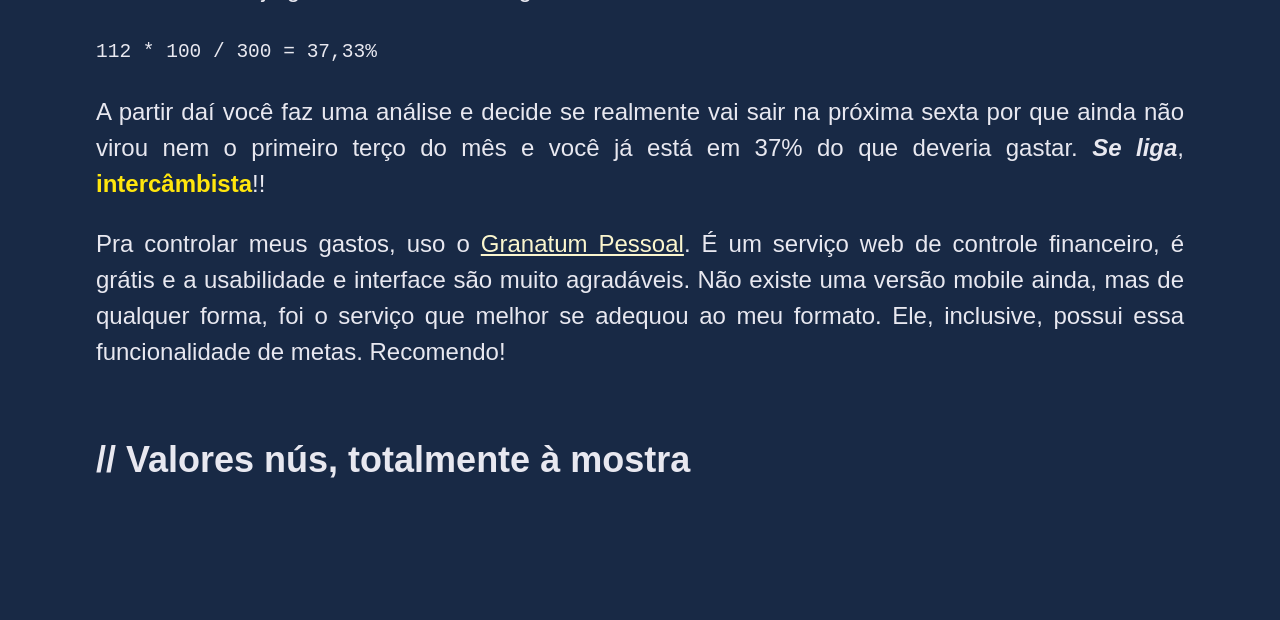
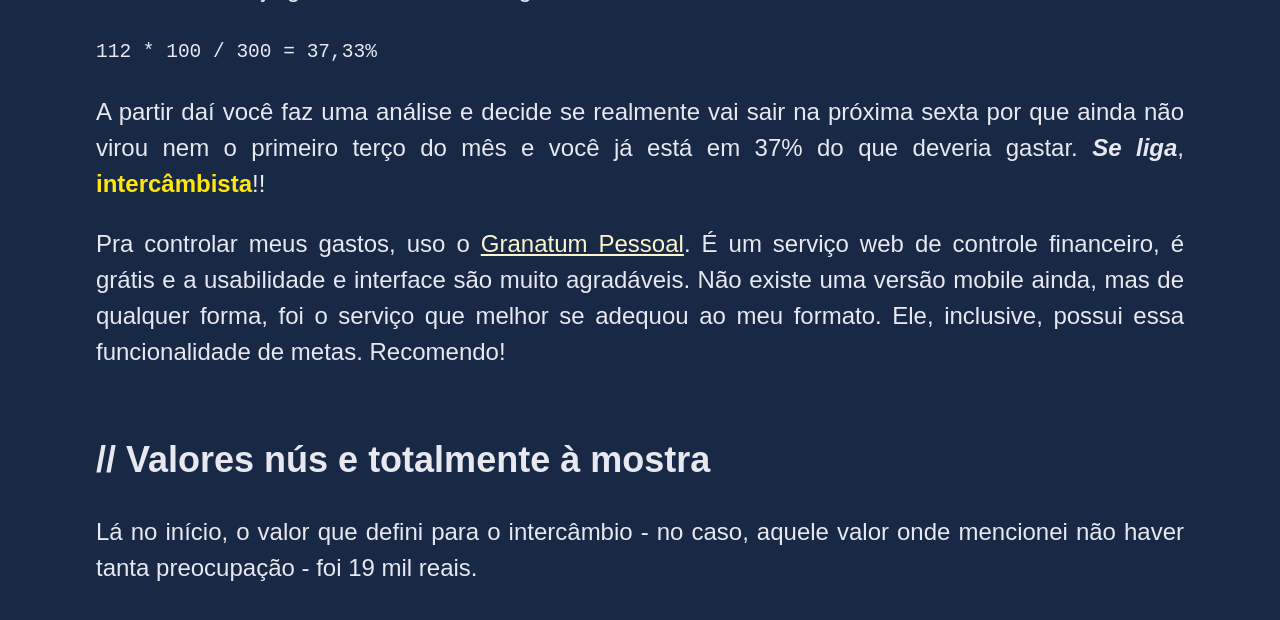
Before and after one commit to armobstatsthur/blog, a Jekyll site: the page built from _posts/2013-10-11-o-que-todo-intercambista-quer-saber-mas-quase-nenhum-quer-dizer.md, in a window 1280 px wide and 900 px high, scrolled down 2992 px. Shown: the top 620 px of the window. Built offline with Jekyll 4.4.1, drawn with Linux system fonts in a browser that asks for light colours.

Commit message:
++custos post

```diff
--- a/_posts/2013-10-11-o-que-todo-intercambista-quer-saber-mas-quase-nenhum-quer-dizer.md
+++ b/_posts/2013-10-11-o-que-todo-intercambista-quer-saber-mas-quase-nenhum-quer-dizer.md
@@ -44,4 +44,6 @@ A partir daí você faz uma análise e decide se realmente vai sair na próxima
 
 Pra controlar meus gastos, uso o <a href="http://www.granatum.com.br/pessoal/" target="_blank">Granatum Pessoal</a>. É um serviço web de controle financeiro, é grátis e a usabilidade e interface são muito agradáveis. Não existe uma versão mobile ainda, mas de qualquer forma, foi o serviço que melhor se adequou ao meu formato. Ele, inclusive, possui essa funcionalidade de metas. Recomendo!
 
-## // Valores nús, totalmente à mostra
+## // Valores nús e totalmente à mostra
+
+Lá no início, o valor que defini para o intercâmbio - no caso, aquele valor onde mencionei não haver tanta preocupação - foi 19 mil reais.
```
